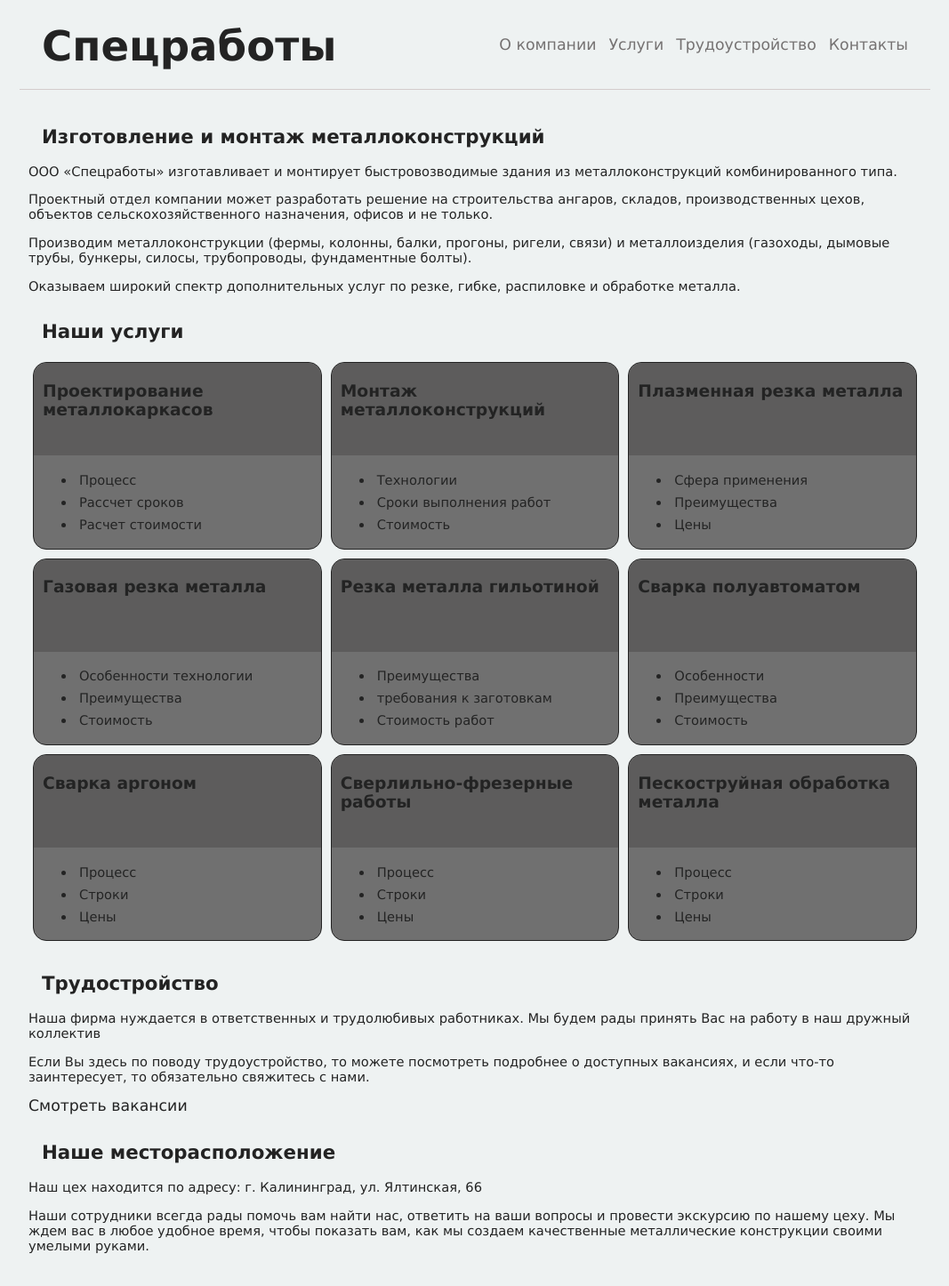
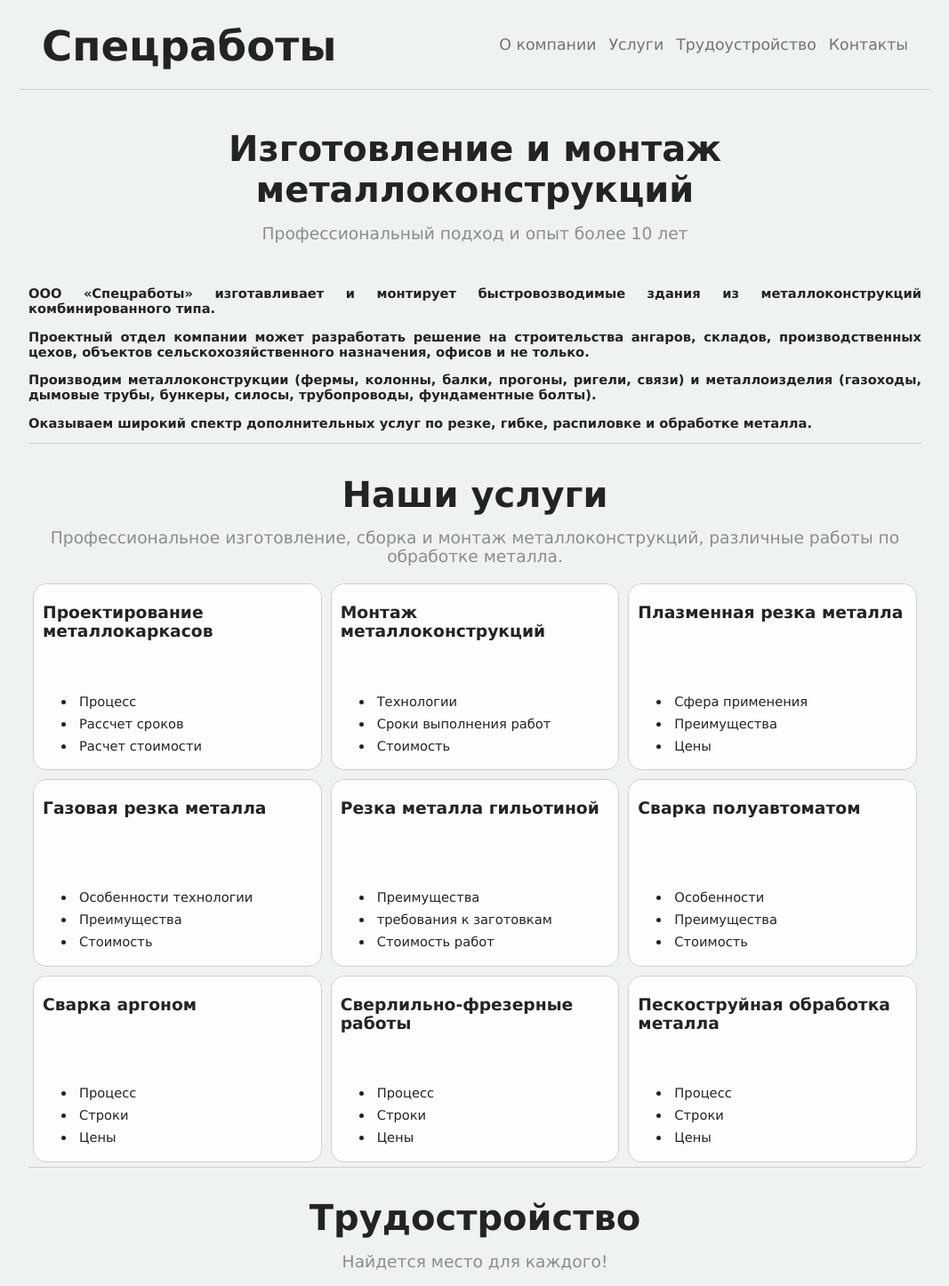
Before and after one commit to Furiwarius/business_card_website, a Flask app: page / in a window 1280 px wide. Shown: the top 1446 px of the page at 89% size, without its empty margins (106-1173 px from the left). Run offline with Flask 3, Linux system fonts and the light colour scheme; parts of the project's set-up code (start-up, migrations or seed data) failed here and were passed over.

Commit message:
fix: changed text and block classes
Text and block classes have been changed. Also, the classes responsible for the appearance of the map and contacts have been moved to a separate file contacts.css

```diff
--- a/app/content/contacts.json
+++ b/app/content/contacts.json
@@ -1,6 +1,6 @@
 {
-    "number":"8 905 855 13 56",
+    "number":"8 (905) 855-13-56",
     "email":"metalist@yandex.ru",
-    "address":"г. Калининград, ул. Ялтинская, 66",
+    "address":"г. Калининград, ул. Ялтинская, д. 66",
     "download":"content\\Requisites.txt"
 }
--- a/app/static/css/page_style.css
+++ b/app/static/css/page_style.css
@@ -21,15 +21,17 @@ body {
   margin-left: 10px;
   margin-right: 10px;
   padding: 0px;
+  border-bottom: 0.5px solid #D0C6C6;
 }
 
-
-.maps_zone {
-  margin-top: 40px;
-  place-items: center;
+.block_non_standard {
+  margin-top: 0px;
+  margin-bottom: 0px;
+  margin-left: 10px;
+  margin-right: 10px;
+  padding: 0px;
+  border-bottom: 0.5px solid #D0C6C6;
 }
-
-
 
 .content {
   color: #000000; /* Цвет текста */
@@ -55,6 +57,7 @@ p {
     color: #000000; /* Цвет текста */
     font-family:'Verdana', sans-serif;
     padding: 0;
+    text-align: justify;
     @media (width>800px) {
       font-size: 11pt;
     };
@@ -78,8 +81,31 @@ li {
 
 
 h2 {
-  padding-left: 15px;
-  font-size: 16pt;
+  color: #000000;
+  font-size: 30pt;
+  font-weight: bold;
+  text-align: center;
+  margin-bottom: 0;
+  @media (width<800px) {
+    font-size: 27pt;
+  }
+  @media (width<700px) {
+    font-size: 20pt;
+  }
+}
+
+h2.preface{
+  color: #817979;
+  font-size: 14pt;
+  font-weight: normal;
+  text-align: center;
+  padding-bottom: 15px;
+  @media (width<800px) {
+    font-size: 10pt;
+  }
+  @media (width<700px) {
+    font-size: 8pt;
+  }
 }
 
 a {
--- a/app/static/css/services.css
+++ b/app/static/css/services.css
@@ -9,8 +9,8 @@
 }
 
 a.services_elem{
-    background: #5b5a5a; /* Цвет фона */
-    border: 0.25px solid #000;
+    background: #ffffff; /* Цвет фона */
+    border: 0.25px solid #D0C6C6;
     min-height: 170px;
     border-radius: 15px;
     padding: 0px;
@@ -31,7 +31,7 @@ a.services_elem{
 
 
 .services_elem_head{
-    background: #444343; /* Цвет фона */
+    background: #ffffff; /* Цвет фона */
     font-size: 12pt;
     padding-bottom: 2px;
     padding-top: 2px;
--- a/app/templates/home.html
+++ b/app/templates/home.html
@@ -1,7 +1,8 @@
 {% extends "sample.html" %}
 {% block content %}
 	<div class="block">
-		<h2>Изготовление и монтаж металлоконструкций</h2>
+		<h2 id="about_company">Изготовление и монтаж металлоконструкций</h2>
+		<h2 class="preface">Профессиональный подход и опыт более 10 лет<h2>
 		{% for item in filling.page.content %}
 			<p>{{ item }}</p>
 		{% endfor %}
@@ -12,18 +13,24 @@
 	{% endblock %}
 
 	<div class="block">
-        <h2>Трудостройство</h2>
+        <h2 id="vacancies">Трудостройство</h2>
+		<h2 class="preface">Найдется место для каждого!</h2>
         <p>Наша фирма нуждается в ответственных и трудолюбивых работниках. Мы будем рады принять Вас на работу в наш дружный коллектив</p>
 		<p>Если Вы здесь по поводу трудоустройство, то можете посмотреть подробнее о доступных вакансиях, и если что-то заинтересует, то обязательно свяжитесь с нами.</p>
         <a class="href_button" href="/vacancies_info">Смотреть вакансии</a>
     </div>
 
-	<div class="block">
-		<h2 id="maps">Наше месторасположение</h2>
-		<p>Наш цех находится по адресу: {{ filling.contacts.address }}</p>
-		<p>Наши сотрудники всегда рады помочь вам найти нас, ответить на ваши вопросы и провести экскурсию по нашему цеху. Мы ждем вас в любое удобное время, чтобы показать вам, как мы создаем качественные металлические конструкции своими умелыми руками.</p>
+	<div class="block_non_standard">
+		<h2 id="contacts"></h2>
+			<div class="contact">
+				<h2 class="caption">Контакты</h2>
+				<a class="href_copy">{{ filling.contacts.number }}</a>
+				<a class="href_copy">{{ filling.contacts.email }}</a>
+				<p class="address">{{ filling.contacts.address }}</p>
+			</div>
 		<div class="maps_zone">
 			<iframe src="https://www.google.com/maps/embed?pb=!1m21!1m12!1m3!1d484.6252706050752!2d20.552247983666632!3d54.70470946473637!2m3!1f0!2f0!3f0!3m2!1i1024!2i768!4f13.1!4m6!3e6!4m0!4m3!3m2!1d54.704776599999995!2d20.552236699999998!5e0!3m2!1sru!2sru!4v1711291151486!5m2!1sru!2sru" allowfullscreen="" loading="lazy" referrerpolicy="no-referrer-when-downgrade">Здесь должна быть карта, но почему-то она пропала</iframe>
 		</div>
 	</div>
+
 {% endblock %}
--- a/app/templates/sample.html
+++ b/app/templates/sample.html
@@ -5,6 +5,7 @@
 		<!-- Имя текущей страницы -->
         <title>{{filling.page.page_name}}</title>
         <link rel="stylesheet" href="../static/css/page_style.css">
+		<link rel="stylesheet" href="../static/css/contacts.css">
 		<link rel="stylesheet" href="../static/css/menu.css">
 		<link rel="stylesheet" href="../static/css/form.css">
 		<link rel="stylesheet" href="../static/css/button_up.css">
--- a/app/templates/services.html
+++ b/app/templates/services.html
@@ -1,6 +1,7 @@
 {% block services %}
     <div class="block">
-        <h2>Наши услуги</h2>
+        <h2 id="services">Наши услуги</h2>
+        <h2 class="preface">Профессиональное изготовление, сборка и монтаж металлоконструкций, различные работы по обработке металла.</h2>
         <div class="services_zone">
             {% for service in filling.services_content.service_list %}
                 <a class="services_elem"  href="{{ service.href }}">
```
Also changed, not shown: other parts of app/static/css/page_style.css (+0 -45 lines), app/static/css/contacts.css (added, +75 -0 lines), 1 other file.
